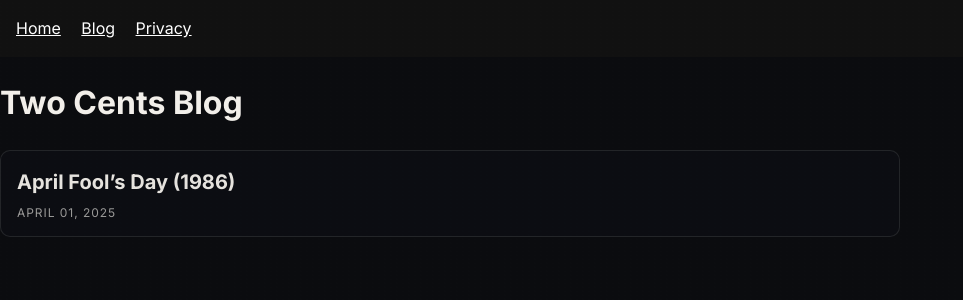
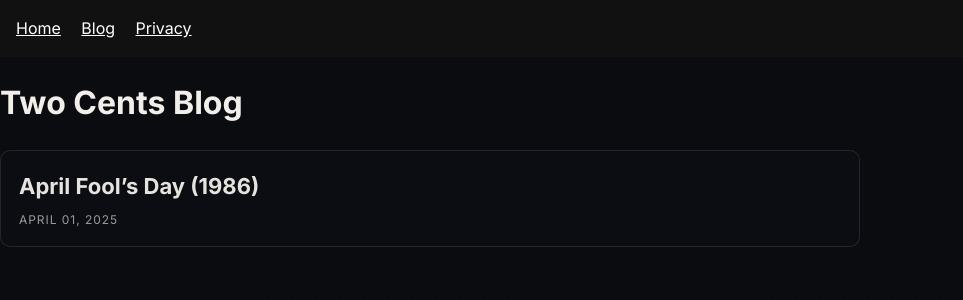
Before and after one commit to talonbuccola-cloud/two-cents-podcast, a Jekyll site: the page built from blog/index.md, in a window 1280 px wide. Shown: the top 300 px of the page, without its empty margins (0-963 px from the left). Built offline with Jekyll 4.4.1, drawn with Linux system fonts in a browser that asks for light colours.

Commit message:
Update default.html

```diff
--- a/_layouts/default.html
+++ b/_layouts/default.html
@@ -541,24 +541,39 @@
   width: auto;
   display:block;
 }
- /* BLOG LIST */
+/* BLOG LIST */
 .blog-list{
   list-style:none;
   padding:0;
   margin: 22px 0 0;
   display:grid;
   gap: 14px;
-  max-width: 900px;
+  max-width: 860px;
+}
+
+.blog-list li{
+  margin:0;
 }
 
 .blog-card{
+  position:relative;
   display:block;
-  padding: 16px 16px 14px;
+  padding: 18px 18px 16px;
   border-radius: 10px;
   border: 1px solid rgba(242,239,234,.10);
   background: rgba(17,19,26,.35);
   text-decoration:none;
+  overflow:hidden;
   transition: transform .15s ease, border-color .15s ease, background .15s ease;
+}
+
+.blog-card::before{
+  content:"";
+  position:absolute;
+  left:0; top:0; bottom:0;
+  width:3px;
+  background: rgba(179,18,29,.0);
+  transition: background .15s ease;
 }
 
 .blog-card:hover{
@@ -567,9 +582,13 @@
   background: rgba(17,19,26,.45);
 }
 
+.blog-card:hover::before{
+  background: rgba(179,18,29,.85);
+}
+
 .blog-title{
-  margin:0 0 6px;
-  font-size: 20px;
+  margin:0 0 8px;
+  font-size: 22px;
   font-weight: 700;
   color: rgba(242,239,234,.95);
 }
```
